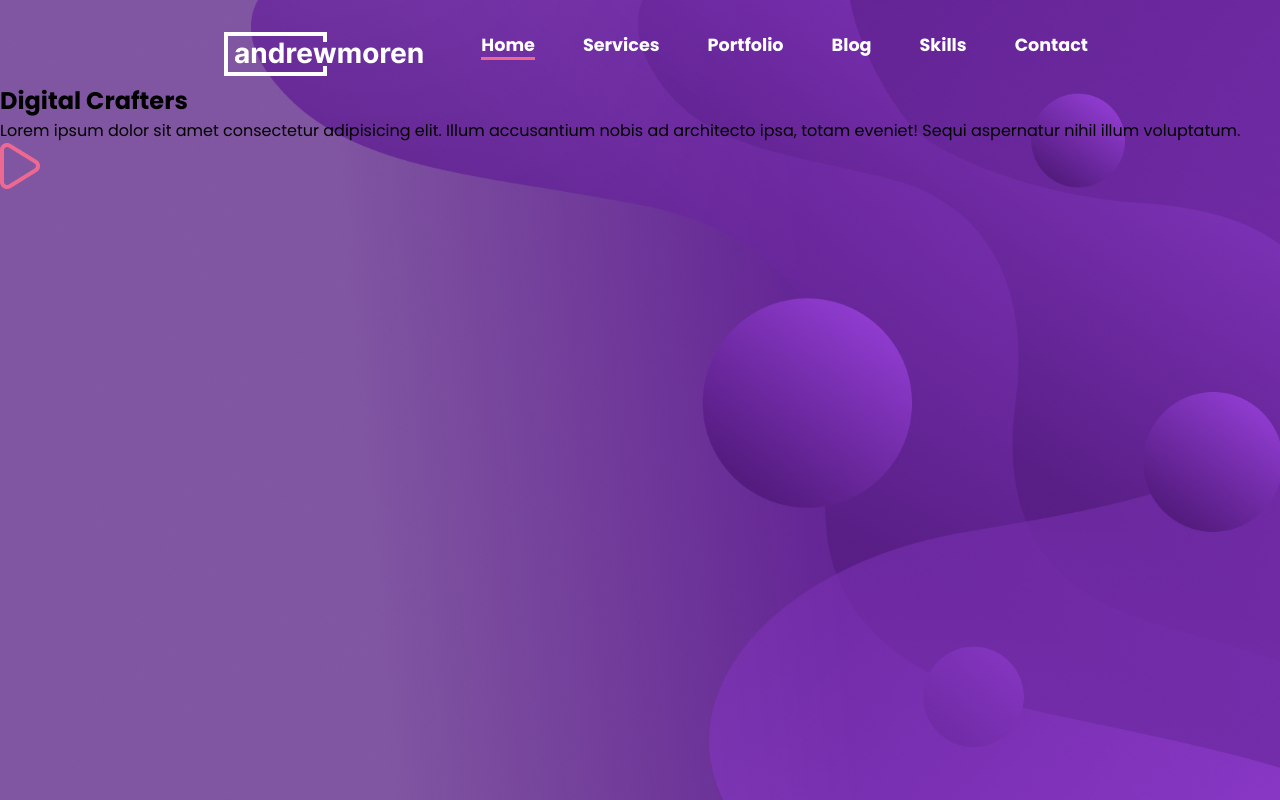
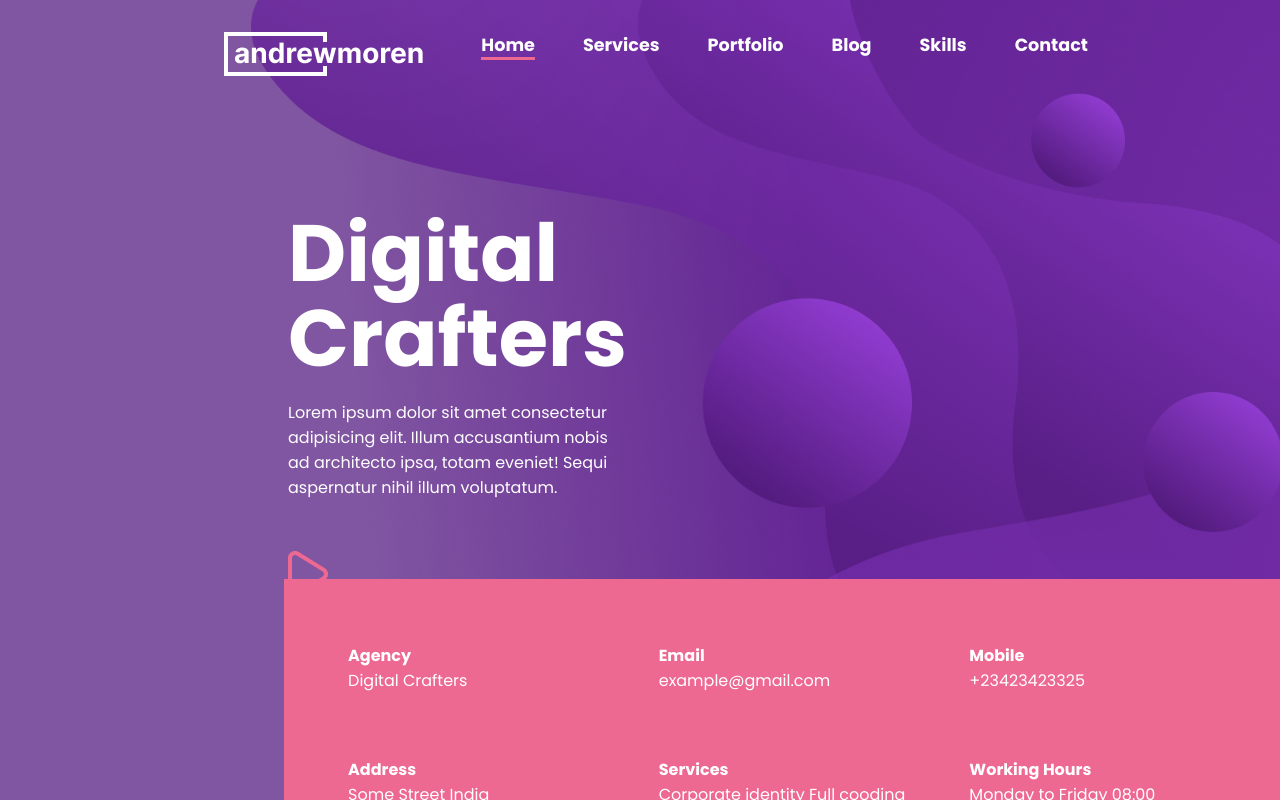
Before and after one commit to Andrewmoren/my_portfolio, a React (Create React App) app: page / in a window 1280 px wide. Built offline with nearby package versions, Linux system fonts and the light colour scheme.

Commit message:
home: services

```diff
--- a/src/components/Home.jsx
+++ b/src/components/Home.jsx
@@ -25,24 +25,29 @@ const Home = () => {
       <div className="info">
         <div className="grid">
           <div className="col">
-            <strong></strong>
-            <p></p>
+            <strong>Agency</strong>
+            <p>Digital Crafters</p>
           </div>
           <div className="col">
-            <strong></strong>
-            <p></p>
+            <strong>Email</strong>
+            <p>example@gmail.com</p>
           </div>
           <div className="col">
-            <strong></strong>
-            <p></p>
+            <strong>Mobile</strong>
+            <p>+23423423325</p>
           </div>
           <div className="col">
-            <strong></strong>
-            <p></p>
+            <strong>Address</strong>
+            <p>Some Street India</p>
           </div>
           <div className="col">
-            <strong></strong>
-            <p></p>
+            <strong>Services</strong>
+            <p>Corporate identity Full cooding</p>
+            <p>Full cooding</p>
+          </div>
+          <div className="col">
+            <strong>Working Hours</strong>
+            <p>Monday to Friday 08:00</p>
           </div>
         </div>
       </div>
@@ -56,6 +61,46 @@ const Section = styled.section`
   min-height: 100vh;
   background-repeat: no-repeat;
   background-position: center;
+  position: relative;
+  .home {
+    height: 100%;
+    .content {
+      height: 100%;
+      color: white;
+      display: flex;
+      flex-direction: column;
+      align-items: flex-start;
+      gap: 1.2rem;
+      margin-top: 8rem;
+      padding-left: 18rem;
+      width: 60%;
+      .title {
+        h1 {
+          font-size: 5rem;
+          line-height: 5.3rem;
+        }
+      }
+      .subTitle {
+        p {
+          width: 70%;
+          margin-bottom: 2rem;
+        }
+      }
+    }
+  }
+  .info {
+    position: absolute;
+    bottom: -6rem;
+    right: 0;
+    background-color: var(--secondary-color);
+    color: white;
+    padding: 4rem;
+    .grid {
+      display: grid;
+      grid-template-columns: repeat(3, 1fr);
+      gap: 4rem;
+    }
+  }
 `;
 
 export default Home;
```
